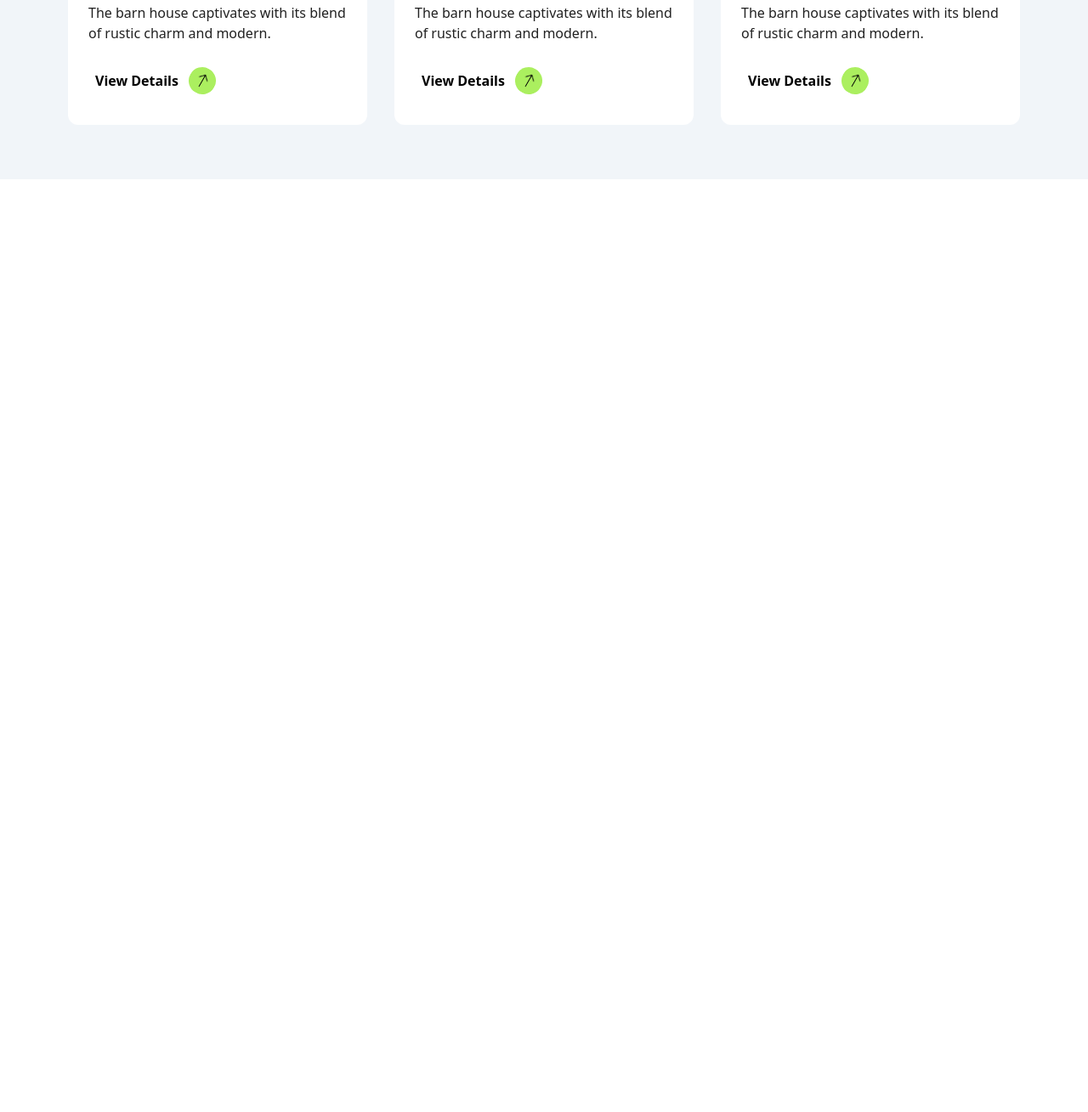
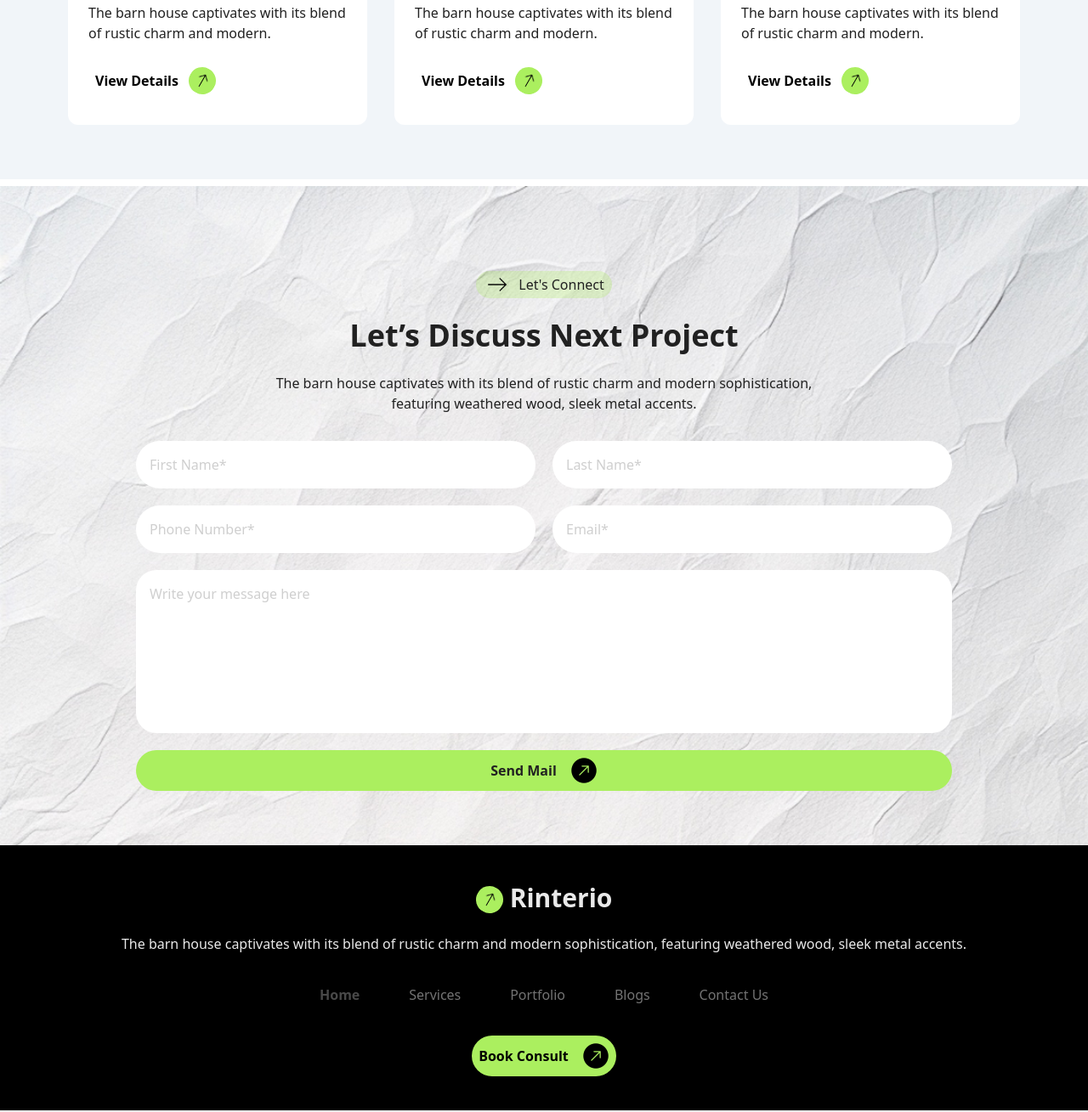
Before and after one commit to Pujan5555/A03-Pujan, a plain HTML site: page index.html in a window 1280 px wide. Shown: the part 3661-4970 px from the top of the page at 85% size. Before the commit the page ends 3872 px from the top, so only its background shows below. Drawn offline with nearby package versions, Linux system fonts and the light colour scheme.

Commit message:
desktop complete

```diff
--- a/index.html
+++ b/index.html
@@ -217,7 +217,7 @@ git push -u origin main
         <!-- 3 cards starts here -->
         <div class="mx-20 font-manrope text-[#212121] flex justify-between items-center gap-8 mt-10">
             <div class="w-1/3 bg-white rounded-xl p-6 flex flex-col justify-between items-start gap-4">
-                <img src="article1.png" alt="home" class="rounded-lg">
+                <img src="article1.png" alt="home" class="rounded-lg w-full">
                 <p class="flex justify-between items-center gap-4">
                     <img src="icons8-calendar-25.png" alt="calender">
                     <span>June 14, 2024</span>
@@ -235,7 +235,7 @@ git push -u origin main
                 </button>
             </div>
             <div class="w-1/3 bg-white rounded-xl p-6 flex flex-col justify-between items-start gap-4">
-                <img src="article2.png" alt="home" class="rounded-lg">
+                <img src="article2.png" alt="home" class="rounded-lg w-full">
                 <p class="flex justify-between items-center gap-4">
                     <img src="icons8-calendar-25.png" alt="calender">
                     <span>June 14, 2024</span>
@@ -253,7 +253,7 @@ git push -u origin main
                 </button>
             </div>
             <div class="w-1/3 bg-white rounded-xl p-6 flex flex-col justify-between items-start gap-4">
-                <img src="article3.png" alt="home" class="rounded-lg">
+                <img src="article3.png" alt="home" class="rounded-lg w-full">
                 <p class="flex justify-between items-center  gap-4">
                     <img src="icons8-calendar-25.png" alt="calender">
                     <span>June 14, 2024</span>
@@ -272,6 +272,63 @@ git push -u origin main
             </div>
         </div>
     </section>
+    <!-- 5th section starts -->
+    <section class="bg-[url(bg.jpg)] bg-cover text-[#212121] pt-1 pb-16 mt-2">
+        <p class="flex justify-evenly items-center font-manrope p-0 bg-[#acef5f45] rounded-3xl w-1/8 h-8 mt-24 mx-auto">
+            <img src="icons8-arrow-down-50.png" alt="arrow" class="rotate-270 w-8 h-8">
+            Let's Connect
+        </p>
+        <h1 class="font-manrope text-4xl font-bold text-center mt-6">
+            Let’s Discuss Next Project
+        </h1>
+        <p class="font-manrope text-center mt-6">
+            The barn house captivates with its blend of rustic charm and
+            modern sophistication, <br> featuring weathered wood, sleek metal accents.
+        </p>
+        <!-- Form starts here -->
+        <form action="" class="w-3/4 mx-auto mt-8 grid grid-cols-2 gap-5">
+            <input type="text" placeholder="First Name*"
+                class="bg-white text-[#A0A0A0] p-4 rounded-4xl w-full outline-none border-none col-span-1" required>
+            <input type="text" placeholder="Last Name*"
+                class="bg-white text-[#A0A0A0] p-4 rounded-4xl w-full outline-none border-none col-span-1" required>
+            <input type="number" placeholder="Phone Number*"
+                class="bg-white text-[#A0A0A0] p-4 rounded-4xl w-full outline-none border-none col-span-1" required>
+            <input type="email" placeholder="Email*"
+                class="bg-white text-[#A0A0A0] p-4 rounded-4xl w-full outline-none border-none col-span-1" required>
+            <textarea name="messages" id="message" placeholder="Write your message here"
+                class="bg-white text-[#A0A0A0] p-4 rounded-3xl w-full outline-none border-none col-span-2 resize-none h-48"></textarea>
+            <button type="submit"
+                class="flex justify-center items-center font-manrope rounded-3xl bg-[#ABEF5F] gap-4 p-2 font-semibold cursor-pointer col-span-2">
+                Send Mail
+                <img src="icons8-arrow-32.png" alt="rinterio">
+            </button>
+        </form>
+        <!-- form ends here -->
+    </section>
+    <!-- footer starts here -->
+    <footer class="bg-black text-[#E9E9E9] px-20 py-10 font-manrope flex flex-col justify-between items-center gap-5 border-b-2 border-[#E9E9E9]">
+        <button class="flex justify-between items-end cursor-pointer mx-auto">
+            <img src="icons8-arrow-down-50.png" alt="arrow rinterio"
+                class=" bg-[#ABEF5F] rounded-full rotate-210 w-8 h-8 p-1 m-1">
+            <h2 class="font-manrope font-semibold text-3xl m-1">Rinterio</h2>
+        </button>
+        <p class="text-center">
+            The barn house captivates with its blend of rustic charm and modern sophistication, featuring weathered
+            wood, sleek metal accents.
+        </p>
+        <ul class="flex justify-between items-center font-manrope w-1/2 mx-auto">
+            <li class="cursor-pointer m-2 p-2 text-[#494949] font-bold">Home</li>
+            <li class="cursor-pointer m-2 p-2 text-[#737373]">Services</li>
+            <li class="cursor-pointer m-2 p-2 text-[#737373]">Portfolio</li>
+            <li class="cursor-pointer m-2 p-2 text-[#737373]">Blogs</li>
+            <li class="cursor-pointer m-2 p-2 text-[#737373]">Contact Us</li>
+        </ul>
+        <button
+            class="flex justify-between items-center font-manrope rounded-3xl bg-[#ABEF5F] gap-4 p-2 font-semibold cursor-pointer mx-auto text-black">
+            Book Consult
+            <img src="icons8-arrow-32.png" alt="rinterio">
+        </button>
+    </footer>
 </body>
 
 </html>
```
Also changed, not shown: 1 other file.
